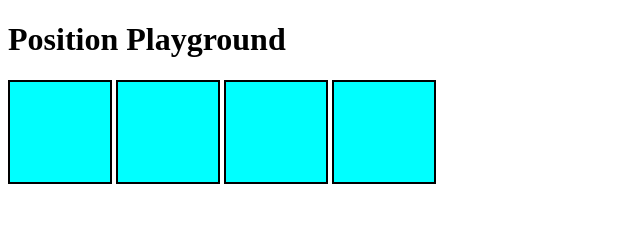
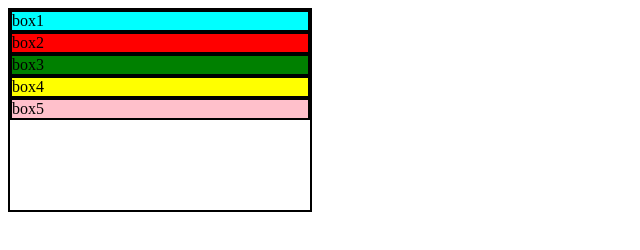
Before and after one commit to sanskritisrv/web-development, a plain HTML site: page index2.html in a window 1280 px wide. Shown: the whole page, without its empty margins (0-640 px from the left). Drawn offline with Linux system fonts and the light colour scheme.

Commit message:
commiting

```diff
--- a/index2.html
+++ b/index2.html
@@ -1,6 +1,6 @@
 <!--we will here learn about positions in css for eg static/relative/absolute and fixed-->
 
-
+<!--
 <!DOCTYPE html>
 <html lang="en">
 <head>
@@ -21,3 +21,39 @@
 
 </body>
 </html>
+-->
+
+<!-- z-index: decides the stack level of elements ( jo pehle likha gaya woh neeche aayega and baad wala upar)-->
+ <!--z element with positive z index is placed upar and negative is placed neeche-->
+ <!--z index cannot be set for static index -->
+
+
+ <!--FLEX BOX-->
+ <!--Flexbox is a box if the display property inside the box is set to flex-->
+ <!--two perpendicular axis main axis and cross axis-->
+
+ <!DOCTYPE html>
+ <html lang="en">
+ <head>
+    <meta charset="UTF-8">
+    <meta name="viewport" content="width=device-width, initial-scale=1.0">
+    <title>Document</title>
+    <link rel="stylesheet" href="style3.css">
+ </head>
+ <body>
+    <div id="container">
+
+    <div id="box1">box1</div>
+    <div id="box2">box2</div>
+    <div id="box3">box3</div>
+    <div id="box4">box4</div>
+    <div id="box5">box5</div>
+</div>
+
+
+
+
+
+
+ </body>
+ </html>
--- a/style2.css
+++ b/style2.css
@@ -4,4 +4,38 @@ div{
     background-color: aqua;
     border: 2px solid black;
     display: inline-block;
+
 }
+
+#box1{
+    position: static;
+    background-image: url("animal_photo.jpg");
+    /*here when we go to the website and see the background image there,it doesnt come right that we why we have to learn background size property*/
+    background-size :contain;
+    background-repeat :no-repeat;
+    /* cover means that the entire screen is covered , no blank spaces are left*/
+    /*contain means the image will be completely visible, blank spaces cover karna ya fit hona is not the priority*/
+    /*auto means jitna aa paa rahi hoti hai utni hi aati hai*/
+
+}
+#box2{
+    position: relative;
+    top: 10px;
+    z-index: 0;
+    background-color: green;
+}
+
+#box3{/* absolute me we set w reference to the non static ancestors*/
+    position: absolute;
+    top: 10px;
+    z-index: 2;
+    background-color: red;
+}
+
+#box4{/* we get positioned relative to the browser window */
+    position: fixed;
+    top: 5px;
+    z-index: -2;
+    background-color: black;
+}
+/* sticky me we ger positioned with refernce to the users scroll position
--- /dev/null
+++ b/style3.css
@@ -0,0 +1,37 @@
+#container{
+    height: 200px;
+    width: 300px;
+    display: flex ;
+    flex-direction: column ;
+    /*flex direction property
+    row- boxes arranged in L to R
+    row-reverse- boxes arranged in R to L
+    column- boxes arranged in t tp bottom
+    column-reverse-boxes arranged in bottom t0 top
+    indivdual elements try to fit in the flexbox apna size constraint kar ke bhi as long as their font sizr permits*/
+
+}
+
+div {
+    height:50px
+    width: 50px;
+    display:inline-block;
+    border: 2px solid black;
+}
+#box1{
+    background-color: aqua;
+}
+
+#box2{
+    background-color:red;
+}
+
+#box3{
+    background-color: green;
+}
+#box4{
+    background-color: yellow;
+}
+#box5{
+    background-color: pink;
+}
--- /dev/null
+++ b/style4.css
@@ -0,0 +1,18 @@
+div{
+    height: 50px;
+    width: 50px;
+    background-color: pink;
+}
+
+@media(width:600px){
+    div{
+        background-color: red;
+        }
+        }
+/*we can also write as min width so that we cover a range of values*/
+@media(min-width:200px)and(max-width:300px){
+    div{
+        background-color:yellow;
+        }
+
+}
--- /dev/null
+++ b/style5.css
@@ -0,0 +1,36 @@
+div{
+    height: 100px;
+    width: 100px;
+    background-color: aquamarine;
+    border: 2px solid black;
+    transition-property:all ;/*koun koun se property chnage hongi transition jab kare hum*/
+    transition-delay: 1s;/*kitne time baad transition hoga*/
+    transition-timing-function: linear;/*transition kaise hoga like the effect*/
+    transition-duration: 2s;/*transition kitne der me complete hoga*/
+    transform: rotate(45deg);
+    /*can be done on x y and z axis also as rotate :   x etc etc*/
+    transform: scale(2,1);/*first is for x axis and second for y axis*/
+
+    /*now we will study animation*/
+    animation-name: colorAnimate;
+    animation: duration 3s;
+    animation-timing-function: ease-in;
+    animation-iteration-count: 3;
+}
+/*this is the template that we will have to write if we are using animation, this initiates the process*/
+@keyframes colorAnimate{
+    from {background-color: aquamarine;}
+    to {background-color: red;}
+}
+
+div:hover{
+    background-color: red;
+    color: white;
+    font-size: 20px;
+    transform: translate(20px);/*slides the element to the right , for y write translateY*/
+    transform: skew(30deg);/*dono corners ko pakad ke kheech diya*/
+}
+
+div:active{
+    background-color: pink;
+}
--- /dev/null
+++ b/stylepractice2.css
@@ -0,0 +1,10 @@
+div{
+  height: 50px;
+  width: 50px;
+  background-image: url(animal_photo.jpg);
+  background-size: cover;
+  color: white;
+  position: fixed;
+  right: 10px;
+  top: 50px;
+}
```
Also changed, not shown: index4.html (added, +14 -0 lines), index5.html (added, +14 -0 lines), practiceset2.html (added, +25 -0 lines), practiceset3.html (added, +14 -0 lines), stylepractice3.css (added, +19 -0 lines), 1 other file.
